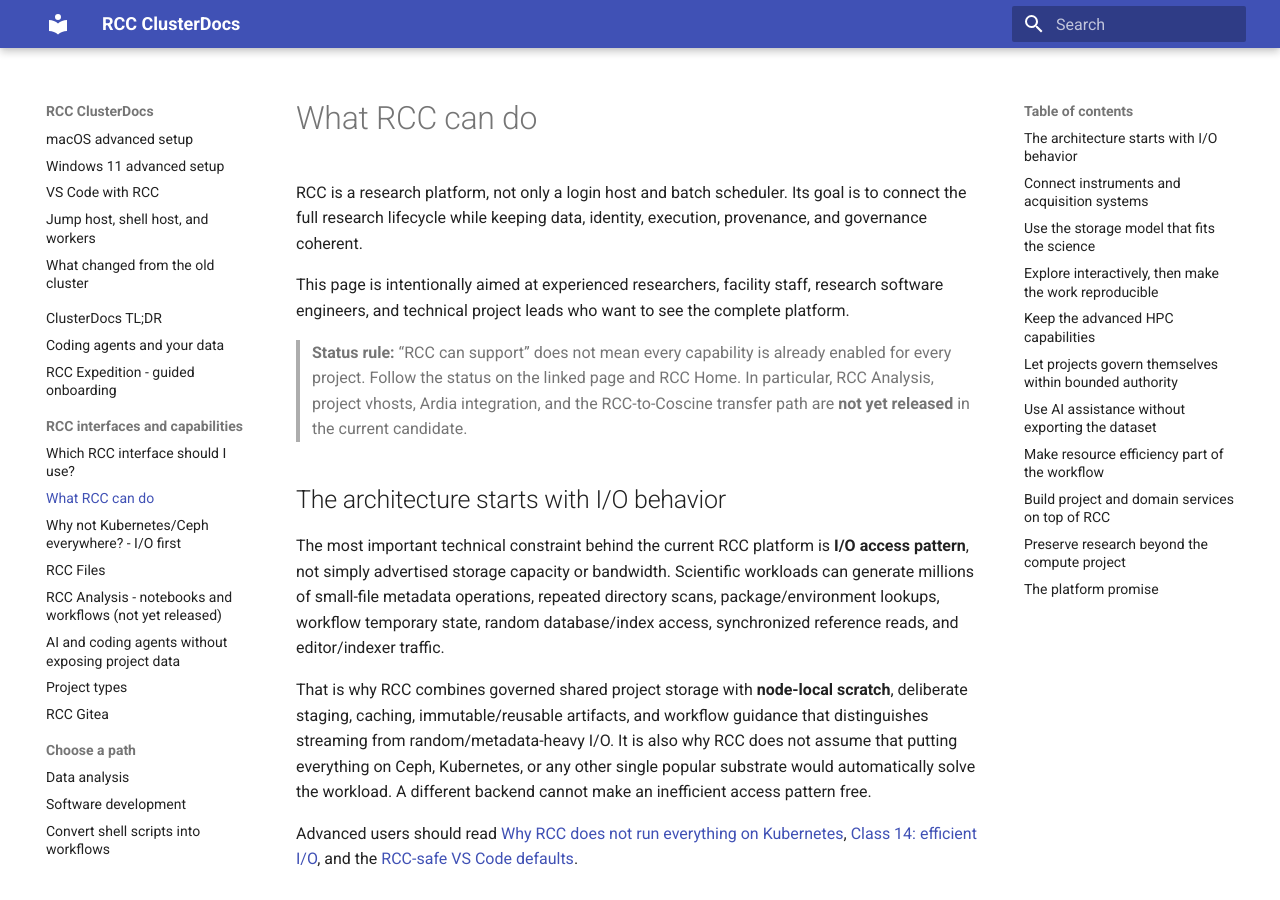
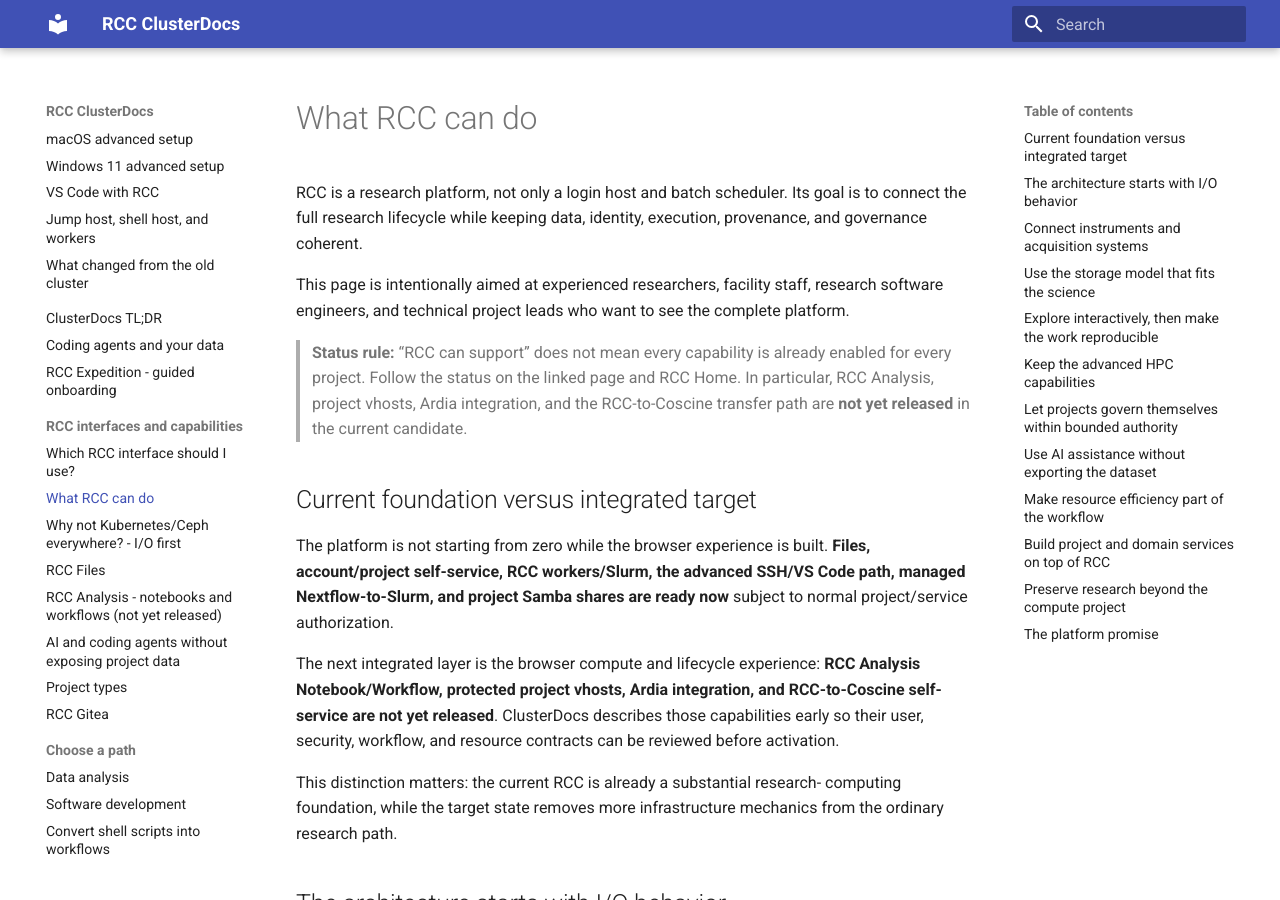
Before and after one commit to IKIM-Essen/ClusterDocs, an MkDocs documentation site: the page built from docs/concepts/what-rcc-can-do.md, in a window 1280 px wide and 900 px high. Built offline with MkDocs 1.6.1 and Material for MkDocs 9.7.7, drawn with Linux system fonts in a browser that asks for light colours.

Commit message:
docs: make current versus target state explicit for external readers

```diff
--- a/docs/concepts/what-rcc-can-do.md
+++ b/docs/concepts/what-rcc-can-do.md
@@ -12,6 +12,23 @@
 > enabled for every project. Follow the status on the linked page and RCC Home.
 > In particular, RCC Analysis, project vhosts, Ardia integration, and the
 > RCC-to-Coscine transfer path are **not yet released** in the current candidate.
+
+## Current foundation versus integrated target
+
+The platform is not starting from zero while the browser experience is built.
+**Files, account/project self-service, RCC workers/Slurm, the advanced SSH/VS
+Code path, managed Nextflow-to-Slurm, and project Samba shares are ready now**
+subject to normal project/service authorization.
+
+The next integrated layer is the browser compute and lifecycle experience:
+**RCC Analysis Notebook/Workflow, protected project vhosts, Ardia integration,
+and RCC-to-Coscine self-service are not yet released**. ClusterDocs describes
+those capabilities early so their user, security, workflow, and resource
+contracts can be reviewed before activation.
+
+This distinction matters: the current RCC is already a substantial research-
+computing foundation, while the target state removes more infrastructure
+mechanics from the ordinary research path.
 
 ## The architecture starts with I/O behavior
 
```
